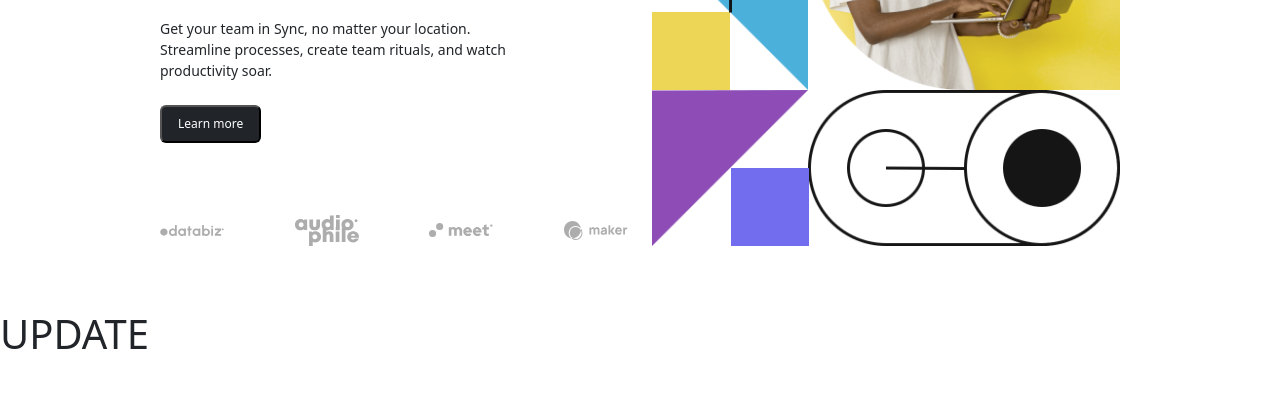
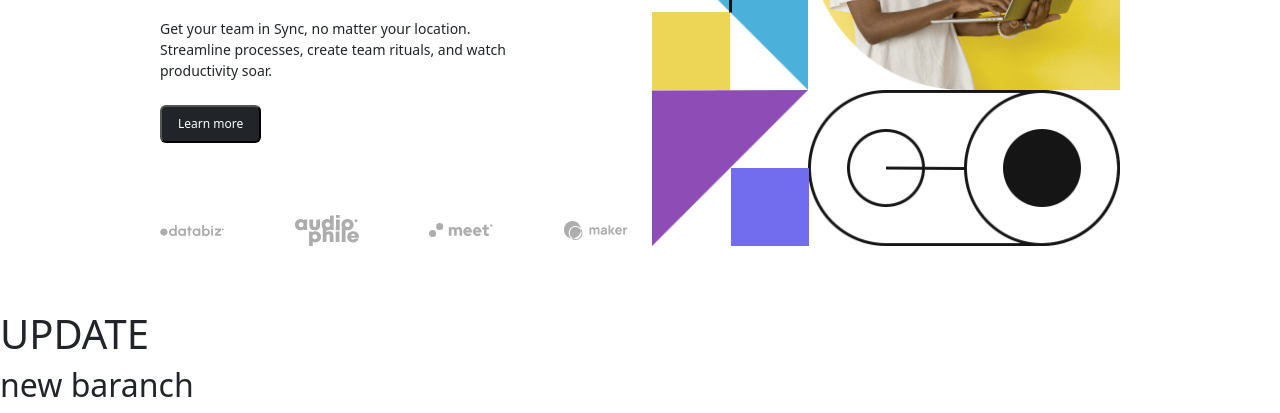
Before and after one commit to temi101/Intro-section-with-Boostrapp, a plain HTML site: page index.html in a window 1280 px wide. Shown: the part 498-911 px from the top of the page. Before the commit the page ends 864 px from the top, so only its background shows below. Drawn offline with nearby package versions, Linux system fonts and the light colour scheme.

Commit message:
feat: new-branch

```diff
--- a/index.html
+++ b/index.html
@@ -131,5 +131,6 @@
 
   <script src="	https://cdn.jsdelivr.net/npm/bootstrap@5.3.2/dist/js/bootstrap.bundle.min.js"></script>
   <h1>UPDATE</h1>
+   <h2>new baranch</h2>
 </body>
 </html>
```
